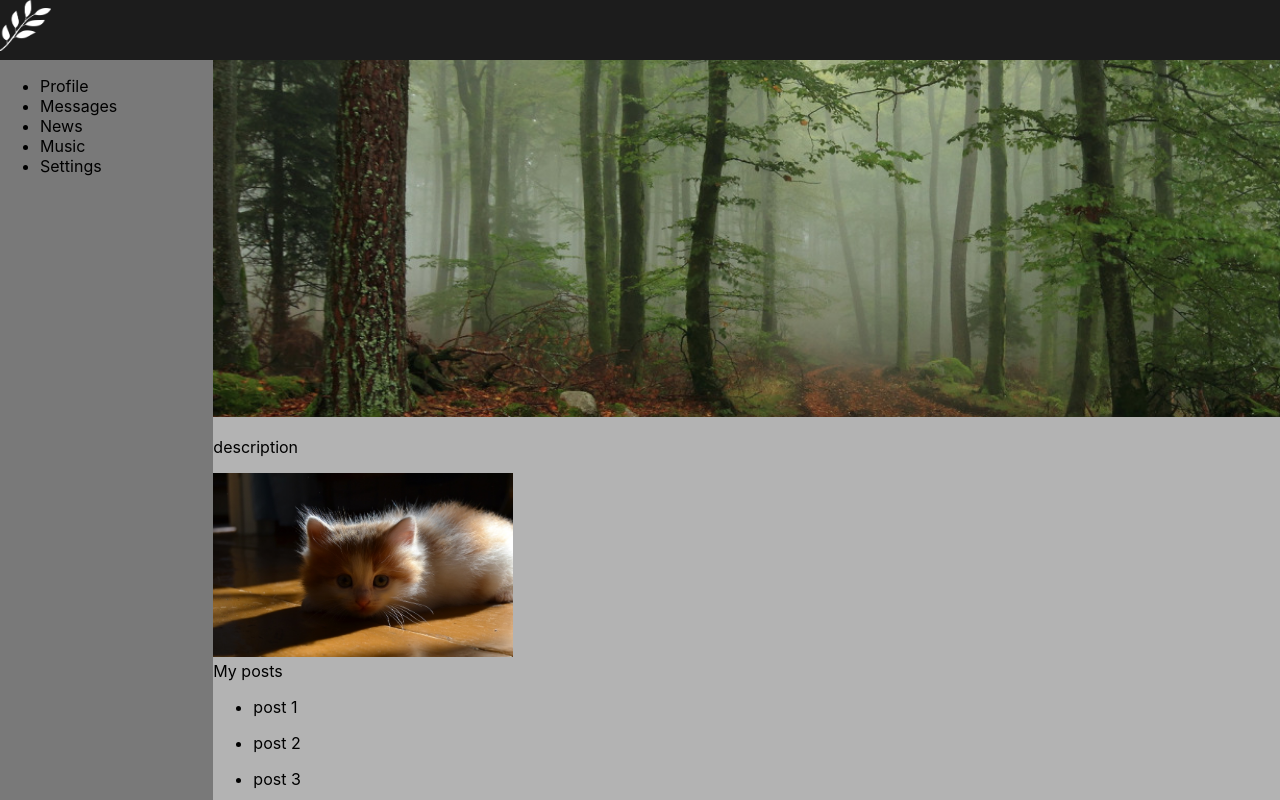
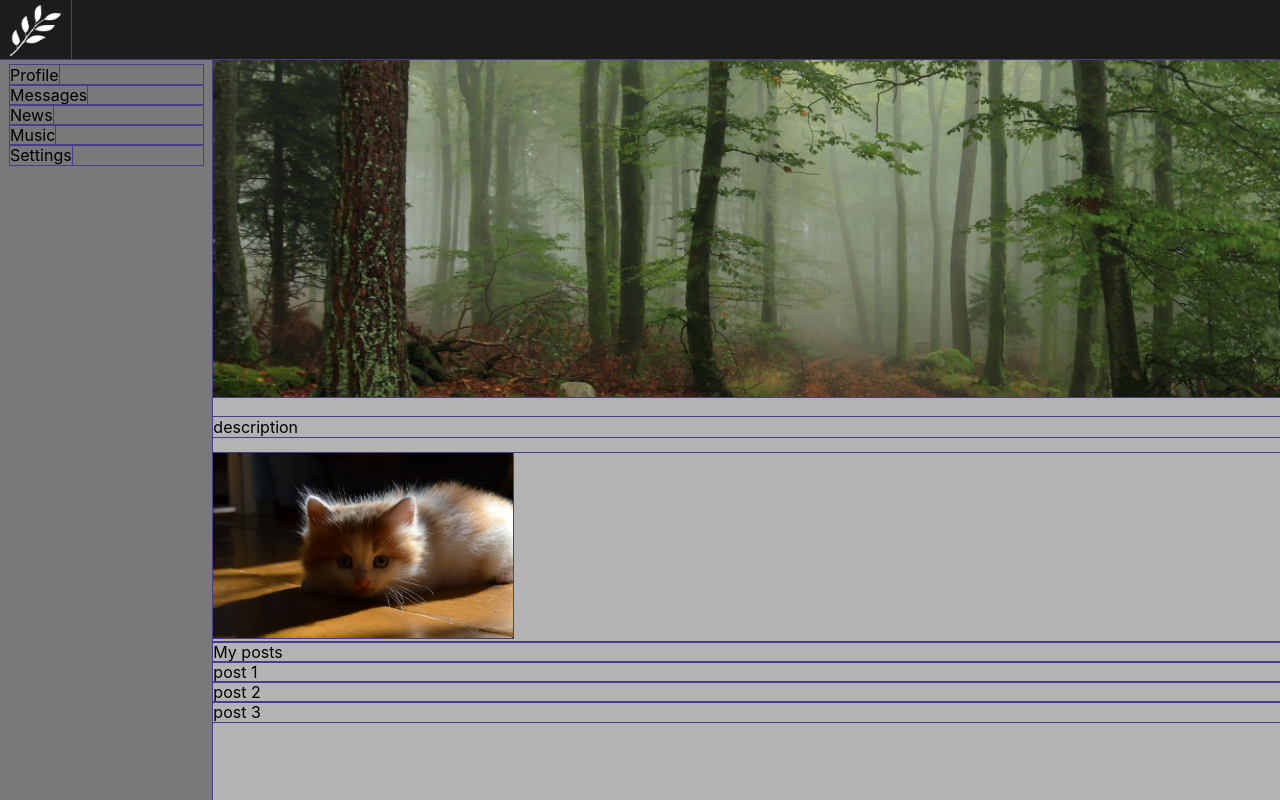
Before and after one commit to ps-fedorova/react-social-network, a React (Create React App) app: page / in a window 1280 px wide. Shown: the top 800 px of the page. Built offline with nearby package versions, Linux system fonts and the light colour scheme.

Commit message:
feat: add modules

```diff
--- a/src/App.css
+++ b/src/App.css
@@ -1,41 +1,12 @@
+* {
+  outline: darkslateblue 1px solid;
+}
+
 .app-wrapper {
   display: grid;
-
   grid-template-areas:
   "header header"
   "nav content";
   grid-template-rows: 60px 1fr;
   grid-template-columns: 2fr 10fr;
 }
-
-.header {
-  grid-area: header;
-  background-color: #1c1c1c;
-}
-
-.headerImg {
-  width: 4vw;
-  height: 4vw;
-}
-
-.contentImgBg{
-  object-fit: cover;
-  width: 100%;
-  height: 30%;
-}
-
-.contentImgAva {
-  object-fit: cover;
-  max-width: 300px;
-  height: auto;
-}
-
-.nav {
-  grid-area: nav;
-  background-color: #797979;
-}
-
-.content {
-  grid-area: content;
-  background-color: #b3b3b3;
-}
--- a/src/components/HavBar.js
+++ /dev/null
@@ -1,27 +0,0 @@
-import React from 'react';
-
-const NavBar = () => {
-  return(
-    <nav className="nav">
-      <ul>
-        <li>
-          <a>Profile</a>
-        </li>
-        <li>
-          <a>Messages</a>
-        </li>
-        <li>
-          <a>News</a>
-        </li>
-        <li>
-          <a>Music</a>
-        </li>
-        <li>
-          <a>Settings</a>
-        </li>
-      </ul>
-    </nav>
-  )
-}
-
-export default NavBar;
--- a/src/components/Header.js
+++ /dev/null
@@ -1,12 +0,0 @@
-import React from 'react';
-import logo from "../images/logoWhite.png";
-
-const Header = () => {
-  return (
-    <header className="header">
-      <img className="headerImg" src={logo} alt="logo"/>
-    </header>
-  )
-}
-
-export default Header;
--- /dev/null
+++ b/src/components/Header/Header.js
@@ -0,0 +1,13 @@
+import React from 'react';
+import logo from "../../images/logoWhite.png";
+import s from "./Header.module.css"
+
+const Header = () => {
+  return (
+    <header className={s.header}>
+      <img className={s.header__img} src={logo} alt="logo"/>
+    </header>
+  )
+}
+
+export default Header;
--- /dev/null
+++ b/src/components/Header/Header.module.css
@@ -0,0 +1,10 @@
+.header {
+  grid-area: header;
+  background-color: #1c1c1c;
+}
+
+.header__img {
+  padding: 5px 10px;
+  width: 4vw;
+  height: 4vw;
+}
--- /dev/null
+++ b/src/components/NavBar/NavBar.js
@@ -0,0 +1,28 @@
+import React from 'react';
+import s from './NavBar.module.css'
+
+const NavBar = () => {
+  return(
+    <nav className={s.nav}>
+      <ul className="list">
+        <li>
+          <a className="link">Profile</a>
+        </li>
+        <li>
+          <a className="link">Messages</a>
+        </li>
+        <li>
+          <a className="link">News</a>
+        </li>
+        <li>
+          <a className="link">Music</a>
+        </li>
+        <li>
+          <a className="link">Settings</a>
+        </li>
+      </ul>
+    </nav>
+  )
+}
+
+export default NavBar;
--- /dev/null
+++ b/src/components/NavBar/NavBar.module.css
@@ -0,0 +1,5 @@
+.nav {
+  grid-area: nav;
+  background-color: #797979;
+  padding: 5px 10px;
+}
--- a/src/components/Profile.js
+++ /dev/null
@@ -1,29 +0,0 @@
-import React from 'react';
-import forest from "../images/forest.jpg";
-import avatar from "../images/avatar.jpg";
-
-const Profile = () => {
-  return (
-    <div className="content">
-      <img className="contentImgBg" src={forest} alt="rain"/>
-      <p>description</p>
-      <div>
-        <img className="contentImgAva" src={avatar} alt={avatar}/>
-      </div>
-      <div>My posts</div>
-      <ul>
-        <li>
-          <p>post 1</p>
-        </li>
-        <li>
-          <p>post 2</p>
-        </li>
-        <li>
-          <p>post 3</p>
-        </li>
-      </ul>
-    </div>
-  )
-}
-
-export default Profile;
--- /dev/null
+++ b/src/components/Profile/Profile.js
@@ -0,0 +1,24 @@
+import React from 'react';
+import forest from "../../images/forest.jpg";
+import avatar from "../../images/avatar.jpg";
+import s from "./Profile.module.css"
+
+const Profile = () => {
+  return (
+    <div className={s.profile}>
+      <img className={s.profile__imgBg} src={forest} alt="forest"/>
+      <p>description</p>
+      <div>
+        <img className={s.profile__imgAva} src={avatar} alt={avatar}/>
+      </div>
+      <div>My posts</div>
+      <ul className="list">
+        <li>post 1</li>
+        <li>post 2</li>
+        <li>post 3</li>
+      </ul>
+    </div>
+  )
+}
+
+export default Profile;
--- /dev/null
+++ b/src/components/Profile/Profile.module.css
@@ -0,0 +1,16 @@
+.profile {
+  grid-area: content;
+  background-color: #b3b3b3;
+}
+
+.profile__imgBg{
+  object-fit: cover;
+  width: 100%;
+  height: 30%;
+}
+
+.profile__imgAva {
+  object-fit: cover;
+  max-width: 300px;
+  height: auto;
+}
--- /dev/null
+++ b/src/utils/utils.css
@@ -0,0 +1,12 @@
+.link {
+ transition: all .3s;
+  cursor: pointer;
+}
+.link:hover{
+  opacity: .5;
+}
+.list {
+  padding: 0;
+  margin: 0;
+  list-style: none;
+}
```
Also changed, not shown: src/App.js (+4 -3 lines), 1 other file (tests, documents, lock files or other folders).
